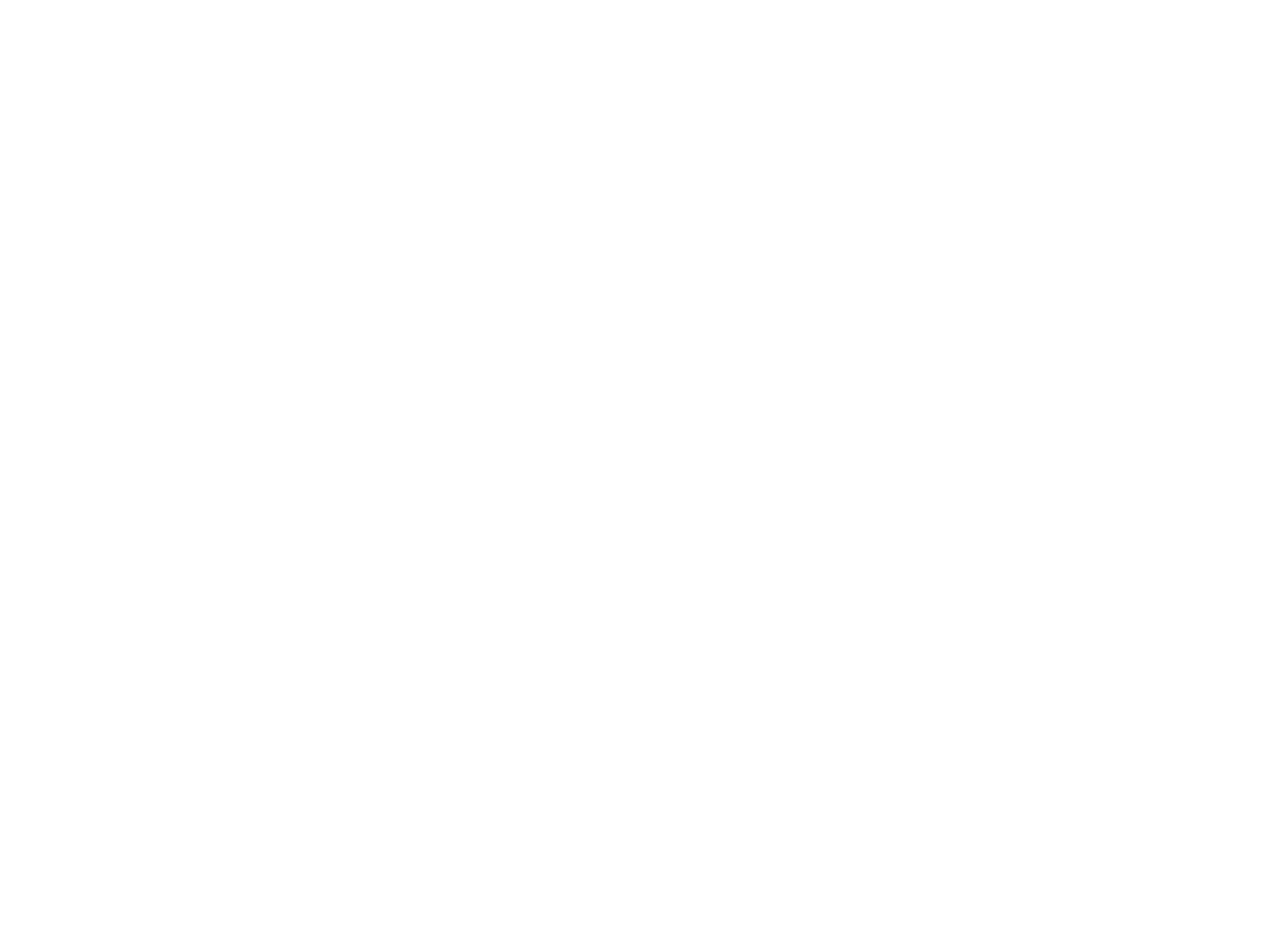
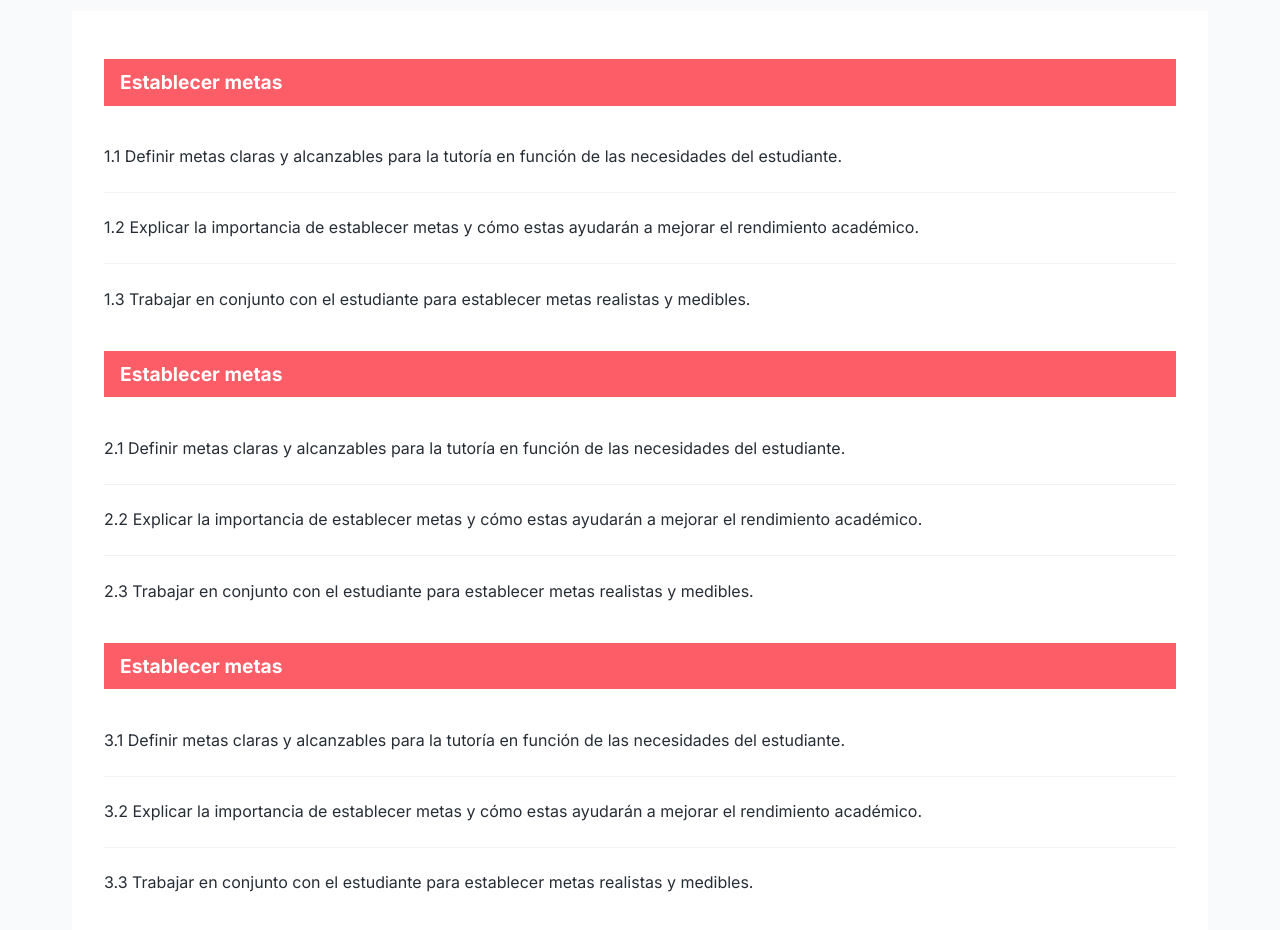
Before and after one commit to sanic16/tut_page, a Next.js app: page / in a window 1280 px wide. Shown: the part 2800-3730 px from the top of the page. Before the commit the page ends 2636 px from the top, so only its background shows below. Built offline with nearby package versions, Linux system fonts and the light colour scheme.

Commit message:
summary section

```diff
--- a/src/app/page.tsx
+++ b/src/app/page.tsx
@@ -2,6 +2,7 @@
 import Hero from "@/sections/hero/Hero";
 import Learn from "@/sections/learn/Learn";
 import Navbar from "@/sections/navbar/Navbar";
+import Summary from "@/sections/summary/Summary";
 import { Metadata } from "next";
 import React from "react";
 
@@ -16,6 +17,7 @@
       <Hero />
       <Learn />
       <Chapters />
+      <Summary />
     </>
   );
 }
--- /dev/null
+++ b/src/sections/summary/Summary.tsx
@@ -0,0 +1,63 @@
+import "./summary.css";
+
+const Summary = () => {
+  return (
+    <section className="summary" id="summary">
+      <div className="container">
+        <div className="section-header">
+          <h2>Resumen de la tutoría</h2>
+          <div className="heading-border"></div>
+        </div>
+        <div className="section-lists">
+          <div className="list">
+            <div className="list-header">Establecer metas</div>
+            <div className="list-item">
+              1.1 Definir metas claras y alcanzables para la tutoría en función
+              de las necesidades del estudiante.
+            </div>
+            <div className="list-item">
+              1.2 Explicar la importancia de establecer metas y cómo estas
+              ayudarán a mejorar el rendimiento académico.
+            </div>
+            <div className="list-item">
+              1.3 Trabajar en conjunto con el estudiante para establecer metas
+              realistas y medibles.
+            </div>
+          </div>
+          <div className="list">
+            <div className="list-header">Establecer metas</div>
+            <div className="list-item">
+              2.1 Definir metas claras y alcanzables para la tutoría en función
+              de las necesidades del estudiante.
+            </div>
+            <div className="list-item">
+              2.2 Explicar la importancia de establecer metas y cómo estas
+              ayudarán a mejorar el rendimiento académico.
+            </div>
+            <div className="list-item">
+              2.3 Trabajar en conjunto con el estudiante para establecer metas
+              realistas y medibles.
+            </div>
+          </div>
+          <div className="list">
+            <div className="list-header">Establecer metas</div>
+            <div className="list-item">
+              3.1 Definir metas claras y alcanzables para la tutoría en función
+              de las necesidades del estudiante.
+            </div>
+            <div className="list-item">
+              3.2 Explicar la importancia de establecer metas y cómo estas
+              ayudarán a mejorar el rendimiento académico.
+            </div>
+            <div className="list-item">
+              3.3 Trabajar en conjunto con el estudiante para establecer metas
+              realistas y medibles.
+            </div>
+          </div>
+        </div>
+      </div>
+    </section>
+  );
+};
+
+export default Summary;
--- /dev/null
+++ b/src/sections/summary/summary.css
@@ -0,0 +1,44 @@
+.summary {
+  background-color: var(--light-color);
+  color: var(--dark-color);
+  padding: 4rem 2rem 5rem;
+}
+
+.summary .section-lists {
+  background-color: #fff;
+  padding: 2rem;
+}
+
+.summary .list-header {
+  background-color: var(--primary-color);
+  color: #fff;
+  padding: 0.5rem 1rem;
+  font-size: 1.2rem;
+  font-weight: 700;
+  margin: 1rem 0;
+}
+
+.summary .list-item {
+  padding: 1.4rem 0;
+  border-bottom: 1px solid #f1f4f6;
+}
+
+.summary .list-item:last-child {
+  border-bottom: none;
+}
+
+/* Media Queries */
+@media (max-width: 1200px) {
+}
+
+@media (max-width: 992px) {
+}
+
+@media (max-width: 768px) {
+}
+
+@media screen and (max-width: 576px) {
+  .summary .container {
+    padding: 0;
+  }
+}
```
